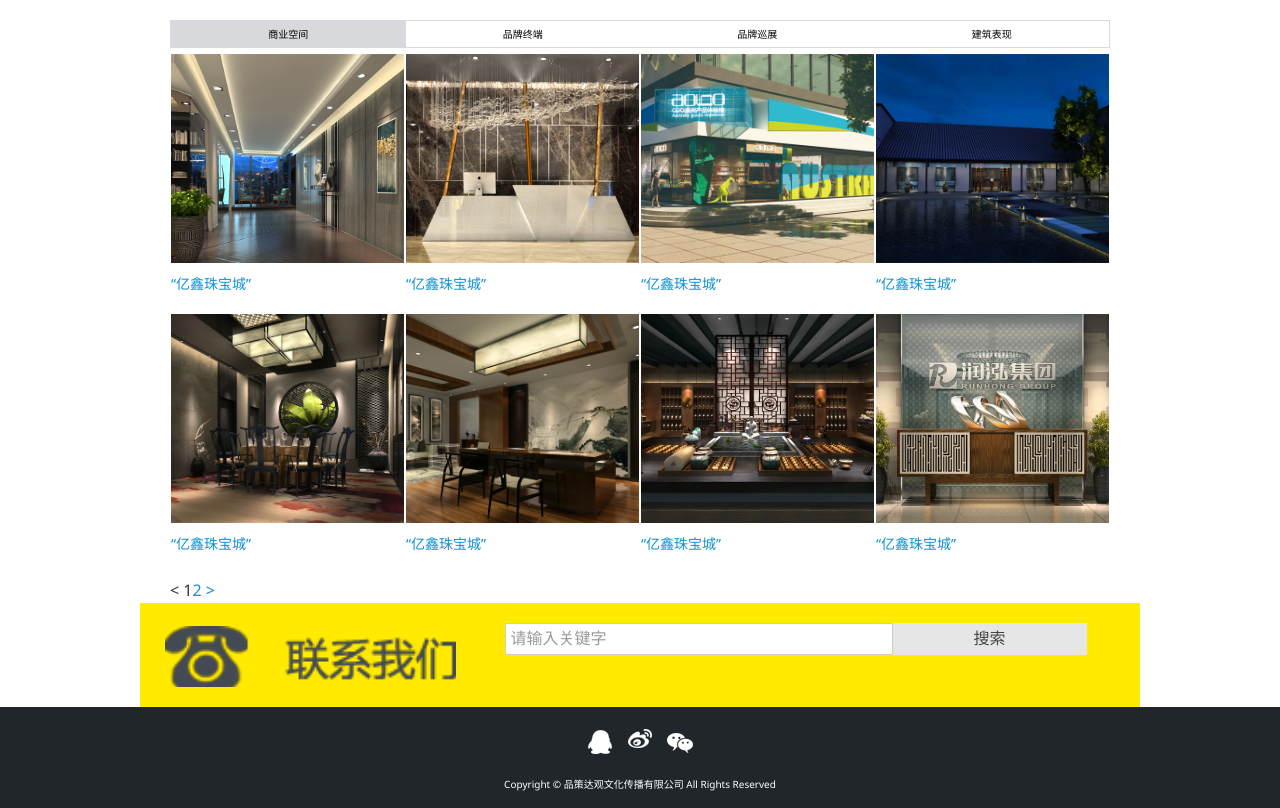
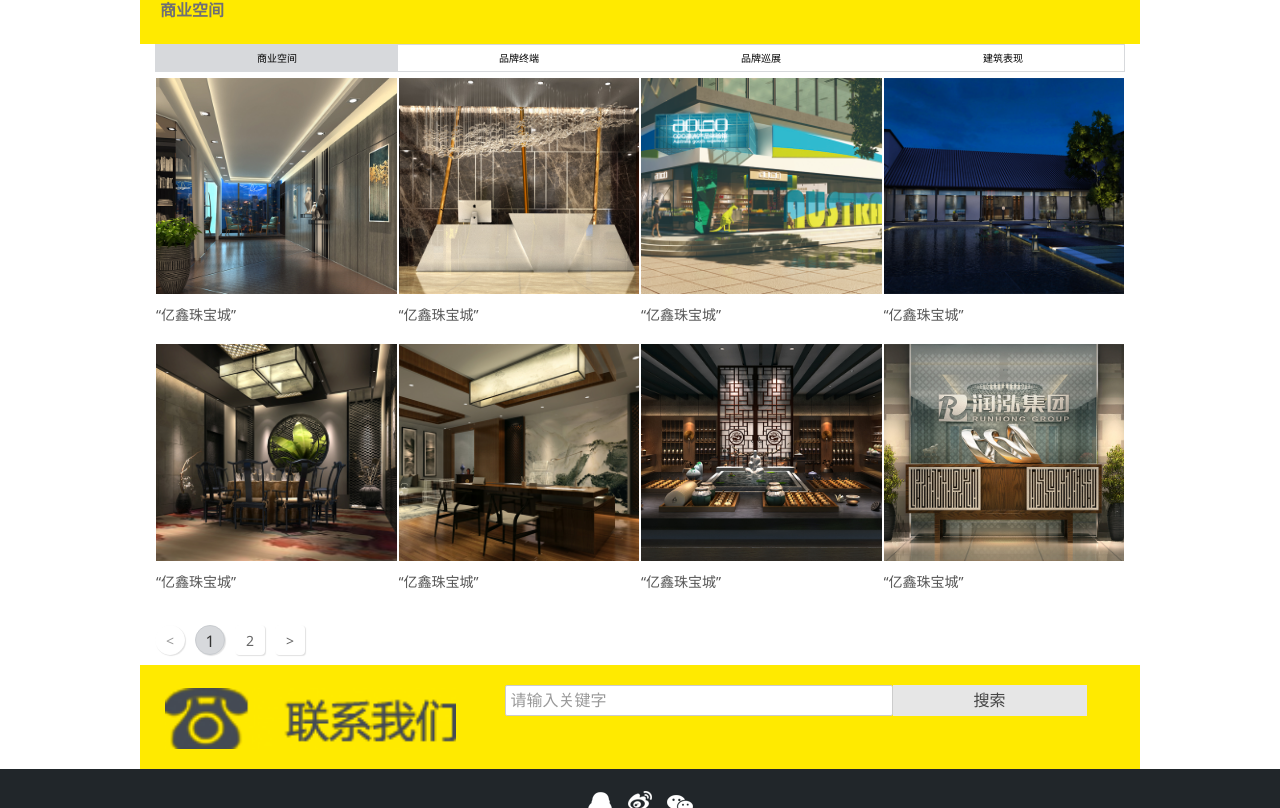
Before and after one commit to ChangPengqi/demo, a plain HTML site: page Pincekj/list_sykj.html in a window 1280 px wide. Shown: the part 71-879 px from the top of the page. Drawn offline with Linux system fonts and the light colour scheme.

Commit message:
Update app.css

```diff
--- a/Pincekj/css/app.css
+++ b/Pincekj/css/app.css
@@ -58,3 +58,84 @@ footer p img{ margin-top:-42px}
 .am-parent{padding-left:20px; border-bottom:1px solid #000}
 .active{ background:#FFEA00; }
 .am-parent a{ color:#fff; padding:0}
+
+
+.list{ padding:0;}
+.list h3{
+	padding:20px 0 20px 20px;
+	background:#FFEA00;
+	color:#6F6F73;
+	margin-bottom:0}
+ .pagelist	{
+	clear: both;
+    height: 30px;
+    margin: 10px 0}
+ .pagelist span.disabled {
+    float: left;
+    display: block;
+    margin: 0 10px 0 0;
+    width: 30px;
+    height: 30px;
+    border: 1px solid #FFF;
+    -webkit-border-radius: 20px;
+    -moz-border-radius: 20px;
+    border-radius: 20px;
+    background: #fff;
+    box-shadow: 1px 1px 1px #e2e2e2;
+    color: #999;
+    text-align: center;
+    font-size: 14px;
+    line-height: 30px;}
+.pagelist span.current {
+    float: left;
+    display: block;
+    margin: 0 10px 0 0;
+    width: 30px;
+    height: 30px;
+    border: 1px solid #C9CCD0;
+    -webkit-border-radius: 20px;
+    -moz-border-radius: 20px;
+    border-radius: 20px;
+    background: #D7D9DC;
+    box-shadow: 1px 1px 1px #e2e2e2;
+    color: #333;
+    text-align: center;
+    line-height: 30px;
+}
+.pagelist a {
+    float: left;
+    display: block;
+    margin: 0 10px 0 0;
+    width: 30px;
+    height: 30px;
+    border: 1px solid #FFF;
+    -moz-border-radius: 4px;
+    border-radius: 4px;
+    background: #fff;
+    box-shadow: 1px 1px 1px #e2e2e2;
+    color: #666;
+    text-align: center;
+    text-decoration: none;
+    font-size: 14px;
+    line-height: 30px;
+}
+.am-gallery-default .am-gallery-title a{ color:#555}
+.list .con_tit{
+	font-size:1.2em;
+	color:#7D8082;
+	margin:10px;
+	padding-bottom:10px;
+	border-bottom:1px solid #dedede}
+.detail{ margin-bottom:20px}
+.detail img{ width:100%; height:auto; margin-bottom:5px}
+.detail p{font-size:14px; text-indent:2em;}
+.ab_con p{ text-indent:2em; font-size:14px}
+.space dl{ margin:20px 0; margin-bottom:10px;}
+.space dl h4{ border-bottom:1px solid #dedede; padding-bottom:10px}
+.space dl p{ font-size:14px; text-indent:2em; margin-bottom:0}
+.detail form p label{ font-weight:normal; width:20%; f}
+.detail form p input{ width:60%; }
+.detail form p textarea{ width:60%}
+.detail form{ border-bottom:1px solid #dedede }
+.contact{ padding:10px}
+.contact p img{ width:10%; margin-left:15%; margin-right:5px}
```
